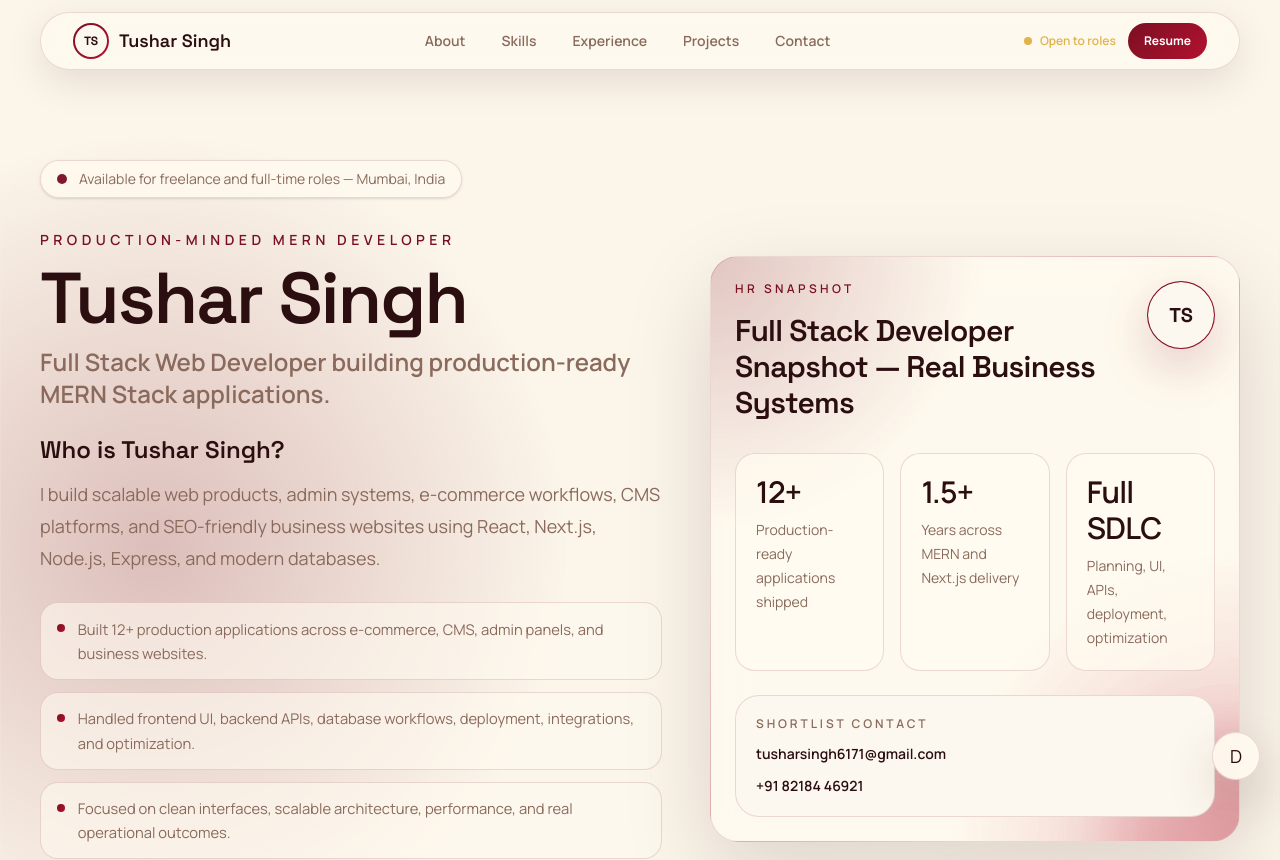
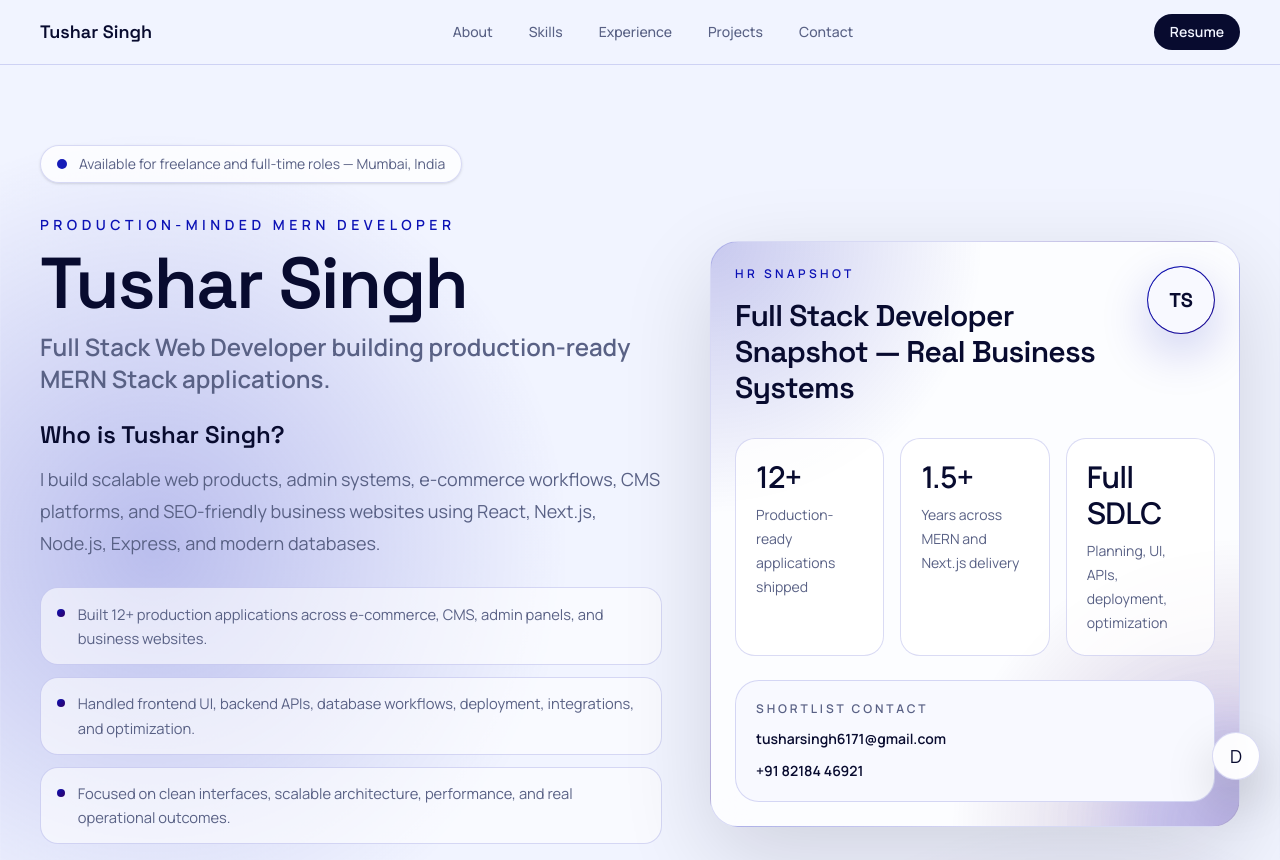
Before and after one commit to tushar163/Tushar-singh-Portfolio, a Next.js app: page / in a window 1280 px wide. Shown: the top 860 px of the page. Built offline with nearby package versions, Linux system fonts and the light colour scheme.

Commit message:
Revert "Update styles and layout: modify CSS variables for improved theming, enhance Navbar with scroll effect, and adjust ThemeProvider button shadow for consistency."
This reverts commit 2b4fb98759282b8303848a5b505fbd1b41cd7881.

```diff
--- a/src/app/globals.css
+++ b/src/app/globals.css
@@ -1,44 +1,37 @@
 @import "tailwindcss";
 
 :root {
-  --background: #fbf5ea;
-  --foreground: #2b0e10;
-  --muted: #8a6a5c;
-  --panel: rgba(255, 250, 240, 0.76);
-  --panel-strong: rgba(255, 250, 240, 0.94);
-  --surface: #fdf8ef;
-  --line: rgba(122, 15, 35, 0.14);
-  --accent: #7a0f22;
-  --accent-strong: #b3122f;
-  --accent-soft: #f6e6cf;
-  --success: #4c7a4a;
-  --danger: #b3122f;
-  --code-bg: #1c0b0c;
-  --code-text: #f3e6c9;
-  --luxe-trim: #e2b34a;
-  --luxe-trim-soft: rgba(226, 179, 74, 0.16);
-  --neutral-50: #fdf8ef;
-  --neutral-100: #f3e9d8;
-  --neutral-900: var(--foreground);
+  --background: #f1f4ff;
+  --foreground: #080b2f;
+  --muted: #596185;
+  --panel: rgba(255, 255, 255, 0.76);
+  --panel-strong: rgba(255, 255, 255, 0.94);
+  --surface: #f8f9ff;
+  --line: rgba(11, 17, 181, 0.15);
+  --accent: #0b11b5;
+  --accent-strong: #320063;
+  --accent-soft: #e4e5ff;
+  --success: #147a65;
+  --danger: #c53068;
+  --code-bg: #08111f;
+  --code-text: #dce7ff;
 }
 
 :root[data-theme="dark"] {
-  --background: #170708;
-  --foreground: #f7ecd8;
-  --muted: #cba892;
-  --panel: rgba(30, 8, 10, 0.82);
-  --panel-strong: rgba(20, 5, 7, 0.96);
-  --surface: #1e0a0b;
-  --line: rgba(226, 179, 74, 0.14);
-  --accent: #e2455a;
-  --accent-strong: #8c1024;
-  --accent-soft: #2a0e0f;
-  --success: #86c17f;
-  --danger: #ff7b8a;
-  --code-bg: #0d0304;
-  --code-text: #f3e6c9;
-  --luxe-trim: #f0d488;
-  --luxe-trim-soft: rgba(240, 212, 136, 0.14);
+  --background: #02031a;
+  --foreground: #f2f4ff;
+  --muted: #a8add4;
+  --panel: rgba(6, 10, 50, 0.82);
+  --panel-strong: rgba(3, 5, 31, 0.96);
+  --surface: #080a2d;
+  --line: rgba(151, 158, 255, 0.16);
+  --accent: #7479ff;
+  --accent-strong: #c08bff;
+  --accent-soft: #190c38;
+  --success: #74e0c0;
+  --danger: #ff86b8;
+  --code-bg: #02040b;
+  --code-text: #dbe5ff;
 }
 
 @theme inline {
@@ -64,9 +57,9 @@ body {
 
 body {
   background:
-    radial-gradient(circle at 12% 8%, rgba(122, 15, 35, 0.24), transparent 26rem),
-    radial-gradient(circle at 84% 18%, rgba(179, 18, 47, 0.2), transparent 26rem),
-    radial-gradient(circle at 50% 82%, rgba(43, 14, 16, 0.16), transparent 30rem),
+    radial-gradient(circle at 12% 8%, rgba(11, 17, 181, 0.24), transparent 26rem),
+    radial-gradient(circle at 84% 18%, rgba(50, 0, 99, 0.2), transparent 26rem),
+    radial-gradient(circle at 50% 82%, rgba(2, 3, 26, 0.16), transparent 30rem),
     linear-gradient(180deg, var(--background), var(--background));
   color: var(--foreground);
   font-family: var(--font-manrope), sans-serif;
@@ -105,40 +98,6 @@ a {
   color: var(--foreground);
 }
 
-html {
-  scrollbar-width: thin;
-  scrollbar-color: #7a0f22 transparent;
-}
-
-::-webkit-scrollbar {
-  width: 8px;
-}
-
-::-webkit-scrollbar-track {
-  background: transparent;
-}
-
-::-webkit-scrollbar-thumb {
-  background: #7a0f22;
-  border-radius: 999px;
-}
-
-::-webkit-scrollbar-thumb:hover {
-  background: #b3122f;
-}
-
-:root[data-theme="dark"] html {
-  scrollbar-color: #e2455a transparent;
-}
-
-:root[data-theme="dark"] ::-webkit-scrollbar-thumb {
-  background: #e2455a;
-}
-
-:root[data-theme="dark"] ::-webkit-scrollbar-thumb:hover {
-  background: #8c1024;
-}
-
 .site-grid {
   pointer-events: none;
   position: fixed;
@@ -156,7 +115,7 @@ html {
   border: 1px solid var(--line);
   border-radius: 24px;
   background: var(--panel);
-  box-shadow: 0 24px 70px rgba(43, 14, 16, 0.10);
+  box-shadow: 0 24px 70px rgba(0, 0, 0, 0.08);
   backdrop-filter: blur(18px);
 }
 
@@ -185,7 +144,7 @@ html {
   width: 0.5rem;
   flex: 0 0 auto;
   border-radius: 999px;
-  background: linear-gradient(135deg, #7a0f22, #b3122f);
+  background: linear-gradient(135deg, #0b11b5, #320063);
 }
 
 .hero-proof-row p {
@@ -201,10 +160,10 @@ html {
   border: 1px solid var(--line);
   border-radius: 28px;
   background:
-    radial-gradient(circle at top left, rgba(122, 15, 35, 0.22), transparent 17rem),
-    radial-gradient(circle at bottom right, rgba(179, 18, 47, 0.24), transparent 18rem),
+    radial-gradient(circle at top left, rgba(11, 17, 181, 0.22), transparent 17rem),
+    radial-gradient(circle at bottom right, rgba(50, 0, 99, 0.24), transparent 18rem),
     var(--panel);
-  box-shadow: 0 30px 90px rgba(43, 14, 16, 0.14);
+  box-shadow: 0 30px 90px rgba(3, 5, 31, 0.14);
   padding: 1.5rem;
   backdrop-filter: blur(18px);
 }
@@ -215,7 +174,7 @@ html {
   height: 14rem;
   width: 14rem;
   border-radius: 999px;
-  background: rgba(179, 18, 47, 0.22);
+  background: rgba(116, 121, 255, 0.22);
   filter: blur(36px);
 }
 
@@ -228,8 +187,8 @@ html {
   border-radius: 999px;
   background:
     linear-gradient(var(--surface), var(--surface)) padding-box,
-    linear-gradient(135deg, #7a0f22, #b3122f) border-box;
-  box-shadow: 0 18px 50px rgba(122, 15, 35, 0.2);
+    linear-gradient(135deg, #0b11b5, #320063) border-box;
+  box-shadow: 0 18px 50px rgba(11, 17, 181, 0.2);
   color: var(--foreground);
   font-family: var(--font-space-grotesk), sans-serif;
   font-weight: 700;
@@ -274,7 +233,7 @@ html {
 }
 
 .btn-primary {
-  background: linear-gradient(135deg, #7a0f22, #b3122f);
+  background: linear-gradient(135deg, #0b11b5, #320063);
   color: #ffffff;
 }
 
@@ -367,9 +326,9 @@ html {
 .project-list-button-active {
   border-color: color-mix(in srgb, var(--accent) 48%, var(--line));
   background:
-    linear-gradient(135deg, rgba(122, 15, 35, 0.1), rgba(179, 18, 47, 0.1)),
+    linear-gradient(135deg, rgba(11, 17, 181, 0.1), rgba(50, 0, 99, 0.1)),
     var(--panel-strong);
-  box-shadow: 0 18px 44px rgba(43, 14, 16, 0.12);
+  box-shadow: 0 18px 44px rgba(3, 5, 31, 0.12);
   transform: translateY(-1px);
 }
 
@@ -380,7 +339,7 @@ html {
   flex: 0 0 auto;
   place-items: center;
   border-radius: 999px;
-  background: linear-gradient(135deg, #7a0f22, #b3122f);
+  background: linear-gradient(135deg, #0b11b5, #320063);
   color: white;
   font-size: 0.78rem;
   font-weight: 800;
@@ -461,10 +420,10 @@ html {
   border: 1px solid var(--line);
   border-radius: 28px;
   background:
-    linear-gradient(145deg, rgba(179, 18, 47, 0.2), transparent 48%),
-    linear-gradient(220deg, rgba(122, 15, 35, 0.18), transparent 42%),
+    linear-gradient(145deg, rgba(50, 0, 99, 0.2), transparent 48%),
+    linear-gradient(220deg, rgba(11, 17, 181, 0.18), transparent 42%),
     var(--panel-strong);
-  box-shadow: 0 34px 90px rgba(43, 14, 16, 0.18);
+  box-shadow: 0 34px 90px rgba(0, 0, 0, 0.18);
   backdrop-filter: blur(18px);
 }
 
@@ -491,8 +450,8 @@ html {
   overflow: hidden;
   border-left: 1px solid var(--line);
   background:
-    radial-gradient(circle at 20% 15%, rgba(179, 18, 47, 0.2), transparent 15rem),
-    radial-gradient(circle at 80% 80%, rgba(122, 15, 35, 0.18), transparent 14rem),
+    radial-gradient(circle at 20% 15%, rgba(50, 0, 99, 0.2), transparent 15rem),
+    radial-gradient(circle at 80% 80%, rgba(11, 17, 181, 0.18), transparent 14rem),
     linear-gradient(135deg, color-mix(in srgb, var(--surface) 86%, transparent), var(--panel));
 }
 
@@ -502,8 +461,8 @@ html {
   place-items: center;
   border-top: 1px solid var(--line);
   background:
-    radial-gradient(circle at top left, rgba(122, 15, 35, 0.2), transparent 16rem),
-    radial-gradient(circle at bottom right, rgba(179, 18, 47, 0.24), transparent 18rem),
+    radial-gradient(circle at top left, rgba(11, 17, 181, 0.2), transparent 16rem),
+    radial-gradient(circle at bottom right, rgba(50, 0, 99, 0.24), transparent 18rem),
     linear-gradient(135deg, color-mix(in srgb, var(--surface) 84%, transparent), var(--panel));
   padding: 2rem;
 }
@@ -585,8 +544,8 @@ html {
 @media (max-width: 640px) {
   body {
     background:
-      radial-gradient(circle at 5% 4%, rgba(122, 15, 35, 0.22), transparent 18rem),
-      radial-gradient(circle at 92% 14%, rgba(179, 18, 47, 0.2), transparent 18rem),
+      radial-gradient(circle at 5% 4%, rgba(11, 17, 181, 0.22), transparent 18rem),
+      radial-gradient(circle at 92% 14%, rgba(50, 0, 99, 0.2), transparent 18rem),
       linear-gradient(180deg, var(--background), var(--background));
   }
 
--- a/src/app/page.tsx
+++ b/src/app/page.tsx
@@ -11,7 +11,7 @@ export default function Home() {
   return (
     <>
       <Navbar />
-      <main className="relative overflow-hidden pt-20">
+      <main className="relative overflow-hidden">
         <div className="site-grid" />
         <div className="mx-auto flex w-full max-w-[1480px] flex-col gap-16 px-4 sm:gap-24 sm:px-8 lg:px-10">
           <Hero />
--- a/src/components/ui/Navbar.tsx
+++ b/src/components/ui/Navbar.tsx
@@ -1,77 +1,29 @@
-"use client";
-
-import { useEffect, useState } from "react";
 import { navItems, profile } from "@/data/portfolio";
 
 export function Navbar() {
-  const [scrolled, setScrolled] = useState(false);
-
-  useEffect(() => {
-    function onScroll() {
-      setScrolled(window.scrollY > 40);
-    }
-    window.addEventListener("scroll", onScroll, { passive: true });
-    return () => window.removeEventListener("scroll", onScroll);
-  }, []);
-
   return (
-    <header className="fixed top-0 left-0 right-0 z-50 flex justify-center px-4 pt-3 sm:px-8 lg:px-10">
-      <nav
-        className="flex w-full max-w-7xl items-center justify-between rounded-full border border-[var(--line)] px-5 py-2.5 sm:px-8 backdrop-blur-xl transition-all duration-200"
-        style={{
-          background: scrolled
-            ? "var(--panel-strong)"
-            : "var(--panel)",
-          boxShadow: scrolled
-            ? "0 12px 40px rgba(43,14,16,0.16)"
-            : "0 12px 40px rgba(43,14,16,0.10)",
-        }}
-      >
-        <a
-          href="#home"
-          className="flex items-center gap-2.5"
-        >
-          <span
-            className="grid h-9 w-9 place-items-center rounded-full text-xs font-bold text-[var(--foreground)]"
-            style={{
-              background:
-                "linear-gradient(var(--surface), var(--surface)) padding-box, linear-gradient(135deg, #7a0f22, #b3122f) border-box",
-              border: "2px solid transparent",
-              fontFamily: "var(--font-space-grotesk)",
-            }}
-          >
-            TS
-          </span>
-          <span className="font-display text-lg font-semibold text-[var(--foreground)]">
+    <header className="sticky top-0 z-40 border-b border-[var(--line)] bg-[var(--background)]/82 backdrop-blur-xl">
+      <nav className="mx-auto flex h-16 w-full max-w-7xl items-center justify-between px-5 sm:px-8 lg:px-10">
+        <a href="#home" className="font-display text-lg font-semibold text-[var(--foreground)]">
           {profile.name}
-          </span>
         </a>
-
         <div className="hidden items-center gap-1 md:flex">
           {navItems.map((item) => (
             <a
               key={item.href}
               href={item.href}
-              className="group relative rounded-full px-4 py-2 text-sm font-semibold text-[var(--muted)] transition-colors duration-150 hover:text-[var(--foreground)]"
+              className="rounded-full px-4 py-2 text-sm font-medium text-[var(--muted)] transition hover:bg-[var(--panel)] hover:text-[var(--foreground)]"
             >
               {item.label}
-              <span className="absolute bottom-1 left-1/2 h-0.5 w-0 -translate-x-1/2 rounded-full bg-[var(--accent)] transition-all duration-150 group-hover:w-4/5" />
             </a>
           ))}
         </div>
-
-        <div className="flex items-center gap-3">
-          <span className="hidden items-center gap-2 text-xs font-semibold text-[var(--luxe-trim)] lg:flex">
-            <span className="h-2 w-2 rounded-full bg-[var(--luxe-trim)] pulse-dot" />
-            Open to roles
-          </span>
         <a
           href="/resume"
-            className="btn-primary !min-h-[2.25rem] !px-4 !py-1.5 !text-xs"
+          className="rounded-full bg-[var(--foreground)] px-4 py-2 text-sm font-semibold text-[var(--background)] transition hover:-translate-y-0.5"
         >
           Resume
         </a>
-        </div>
       </nav>
     </header>
   );
--- a/src/components/ui/ThemeProvider.tsx
+++ b/src/components/ui/ThemeProvider.tsx
@@ -32,7 +32,7 @@ export function ThemeProvider({ children }: { children: React.ReactNode }) {
         type="button"
         aria-label={`Switch to ${theme === "dark" ? "light" : "dark"} mode`}
         onClick={() => setTheme((current) => (current === "dark" ? "light" : "dark"))}
-        className="fixed bottom-5 right-5 z-50 grid h-12 w-12 place-items-center rounded-full border border-[var(--line)] bg-[var(--panel-strong)] text-lg text-[var(--foreground)] shadow-[0_20px_50px_rgba(43,14,16,0.18)] backdrop-blur transition hover:-translate-y-0.5"
+        className="fixed bottom-5 right-5 z-50 grid h-12 w-12 place-items-center rounded-full border border-[var(--line)] bg-[var(--panel-strong)] text-lg text-[var(--foreground)] shadow-[0_20px_50px_rgba(0,0,0,0.18)] backdrop-blur transition hover:-translate-y-0.5"
       >
         {theme === "dark" ? "L" : "D"}
       </button>
```
Lines whose indentation alone changed are shown as unchanged.
